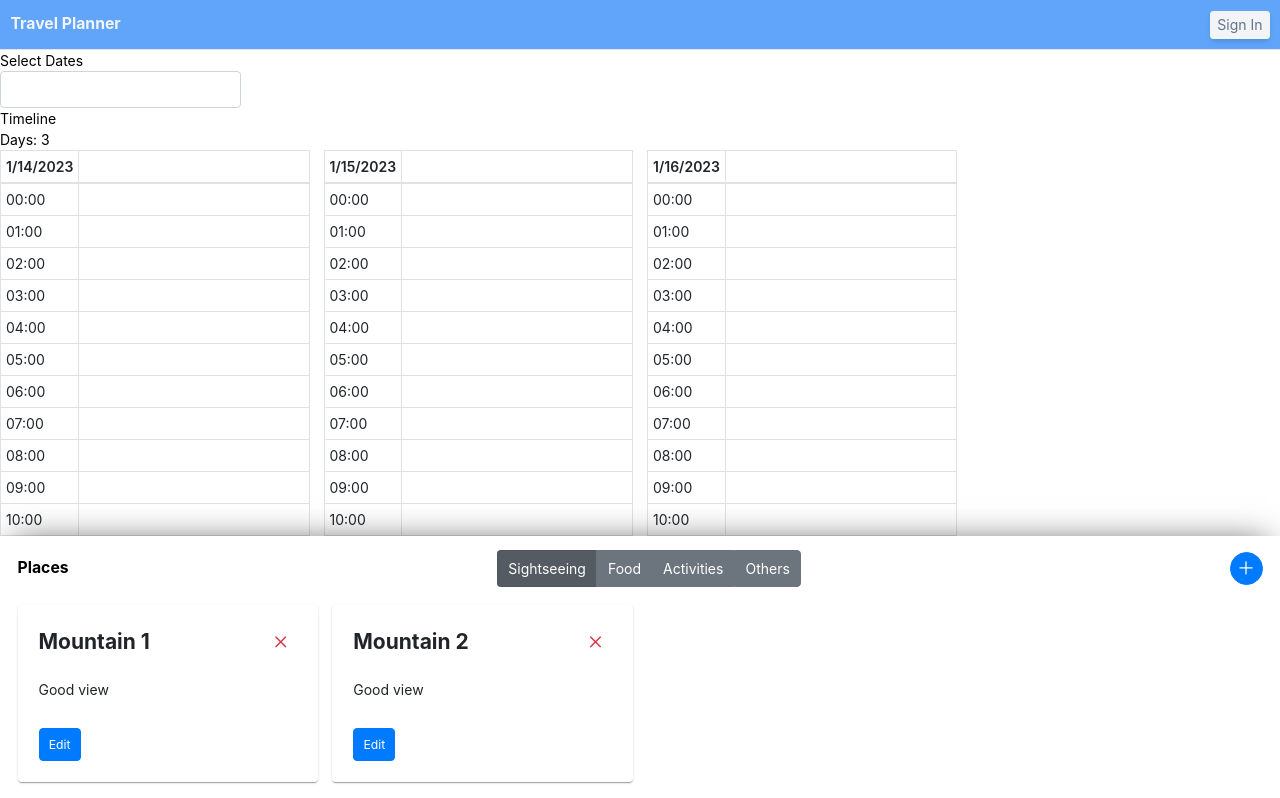
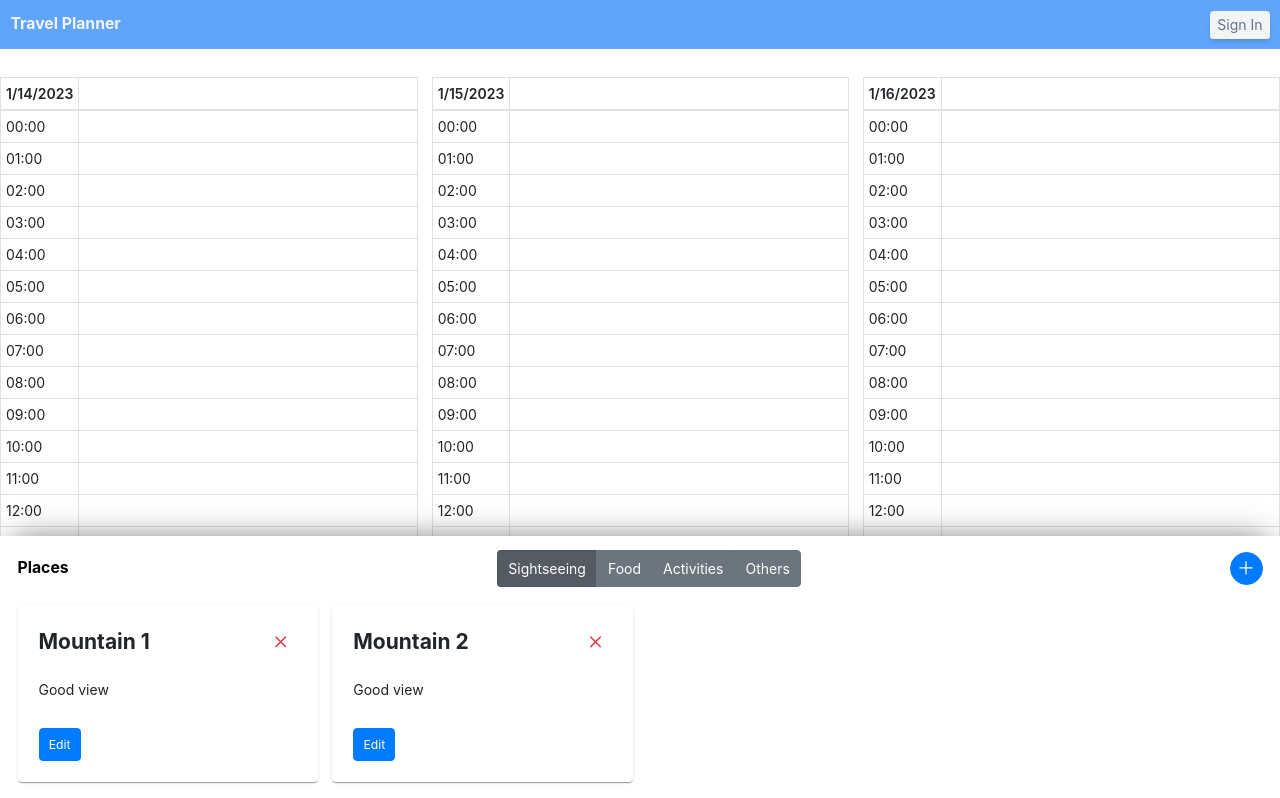
Before and after one commit to darkvoid32/HackNRoll2022, a Next.js app: page /plans/1 in a window 1280 px wide. Shown: the top 798 px of the page. Built offline with nearby package versions, Linux system fonts and the light colour scheme.

Commit message:
Update date editing

```diff
--- a/components/datePicker.tsx
+++ b/components/datePicker.tsx
@@ -1,4 +1,4 @@
-import React, { ChangeEvent, useState } from 'react';
+import React from 'react';
 import { NextPage } from "next";
 import { Calendar, CalendarChangeParams } from 'primereact/calendar';
 
@@ -8,7 +8,7 @@ interface Props {
 }
 
 const DatePicker: NextPage<Props> = (props) => {
-  const {value, onChange} = props;
+  const { value, onChange } = props;
 
   return (
     <div>
--- a/components/dayCard.tsx
+++ b/components/dayCard.tsx
@@ -28,7 +28,7 @@ const DayCard: NextPage<Props> = (props) => {
   }
 
   return (
-    <div>
+    <div className="flex-auto">
       <DataTable value={timeline} showGridlines responsiveLayout="scroll">
         <Column field="time" header={date!.toLocaleDateString()} style={{ padding: '5px', width: '10px' }}></Column>
         <Column field="place" style={{ padding: '5px' }} body={bodyTemplate}></Column>
--- a/components/layout.tsx
+++ b/components/layout.tsx
@@ -15,7 +15,7 @@ export default function Layout({ children }: Props) {
         <link rel="icon" href="/favicon.ico" />
       </Head>
       <Navbar />
-      <main className="container mx-auto">{children}</main>
+      <main className="container mx-auto mt-8">{children}</main>
     </>
   )
 }
--- a/components/navbar.tsx
+++ b/components/navbar.tsx
@@ -1,9 +1,9 @@
 export default function Navbar() {
 
   return (
-    <nav className="flex flex-col justify-center overflow-hidden bg-gray-50">
+    <nav className="flex flex-col justify-center overflow-hidden">
       <div className='bg-blue-400'>
-        <div className="flex items-center justify-between border-b container mx-auto p-3">
+        <div className="flex items-center justify-between container mx-auto p-3">
           <div className="text-lg font-bold text-gray-100">Travel Planner</div>
           <div className="flex items-center space-x-5 text-gray-100">
             <div>
--- a/components/timeline.tsx
+++ b/components/timeline.tsx
@@ -19,12 +19,8 @@ const TimeLine: NextPage<Props> = (props) => {
   }
 
   return (
-    <div>
-      <p>Timeline</p>
-      <p>Days: {props.dates.length}</p>
-      <div className="grid grid-cols-4 gap-4">
-        {dayCards(props.dates)}
-      </div>
+    <div className="flex gap-4">
+      {dayCards(props.dates)}
     </div>
   );
 };
--- a/src/pages/plans/[id].tsx
+++ b/src/pages/plans/[id].tsx
@@ -17,8 +17,6 @@ const Plan = () => {
 
   const plan = SampleData.Plans.at(id);
 
-  const [dateRange, setDateRange] = useState<Date[]>()
-
   var tem = new Array();
   var startDate = new Date(plan!.startDate);
   var endDate = new Date(plan!.endDate);
@@ -31,14 +29,6 @@ const Plan = () => {
     <main>
       <DndProvider backend={HTML5Backend}>
         <div>
-          <p>Select Dates</p>
-          <Calendar
-            selectionMode="single"
-            value={dateRange}
-            onChange={(e: CalendarChangeParams) => {
-              setDateRange(e.value as Date[]);
-            }}>
-          </Calendar>
           <TimeLine dates={tem}></TimeLine>
         </div>
         <div style={{ boxShadow: "0px -5px 33px -13px rgba(0,0,0,0.75)", position: "sticky", bottom: "0", backgroundColor: "white" }}>
```
Also changed, not shown: src/pages/index.tsx (+33 -20 lines).
